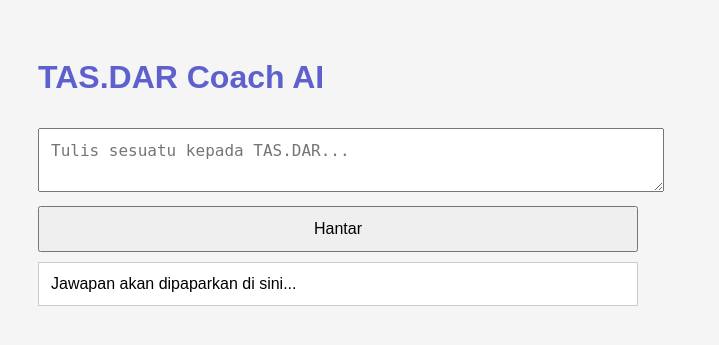
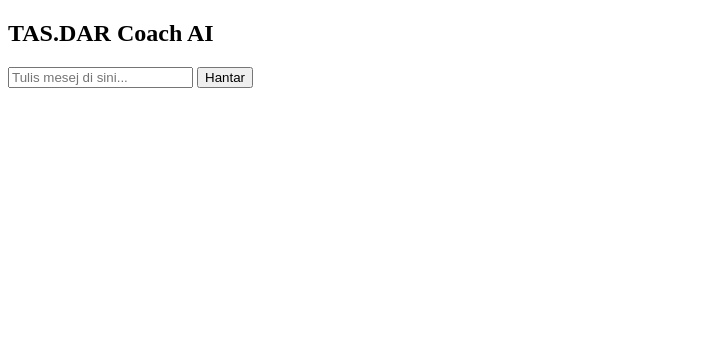
Before and after one commit to 2324-duatigaduaempat/tasdar-coach, a Flask app: template templates/chat.html in a window 1280 px wide. Shown: the top 345 px of the page, without its empty margins (0-719 px from the left). Run offline with Flask 3, Linux system fonts and the light colour scheme; the template is opened without the code that fills it, so the values that code supplies are empty.

Commit message:
Update chat.html

```diff
--- a/templates/chat.html
+++ b/templates/chat.html
@@ -1,59 +1,16 @@
 <!DOCTYPE html>
-<html lang="en">
+<html lang="ms">
 <head>
     <meta charset="UTF-8">
-    <title>TAS.DAR Chat</title>
-    <style>
-        body {
-            font-family: sans-serif;
-            background: #f5f5f5;
-            padding: 30px;
-        }
-        h1 {
-            color: #5e60ce;
-        }
-        #chatbox {
-            margin-top: 20px;
-            width: 100%;
-            max-width: 600px;
-        }
-        textarea, button {
-            width: 100%;
-            padding: 12px;
-            margin-top: 10px;
-            font-size: 16px;
-        }
-        #response {
-            background: #ffffff;
-            border: 1px solid #ccc;
-            padding: 12px;
-            margin-top: 10px;
-            white-space: pre-wrap;
-        }
-    </style>
+    <title>TAS.DAR Coach AI</title>
+    <script src="/static/chat.js" defer></script>
 </head>
 <body>
-    <h1>TAS.DAR Coach AI</h1>
-    <div id="chatbox">
-        <textarea id="userPrompt" placeholder="Tulis sesuatu kepada TAS.DAR..."></textarea>
-        <button onclick="sendPrompt()">Hantar</button>
-        <div id="response">Jawapan akan dipaparkan di sini...</div>
-    </div>
-
-    <script>
-        async function sendPrompt() {
-            const prompt = document.getElementById("userPrompt").value;
-            const response = await fetch("/ask", {
-                method: "POST",
-                headers: {
-                    "Content-Type": "application/json"
-                },
-                body: JSON.stringify({ prompt: prompt })
-            });
-
-            const result = await response.json();
-            document.getElementById("response").innerText = result.response || result.error;
-        }
-    </script>
+    <h2>TAS.DAR Coach AI</h2>
+    <form>
+        <input type="text" placeholder="Tulis mesej di sini..." required />
+        <button type="submit">Hantar</button>
+    </form>
+    <div id="output" style="margin-top:20px;"></div>
 </body>
 </html>
```
